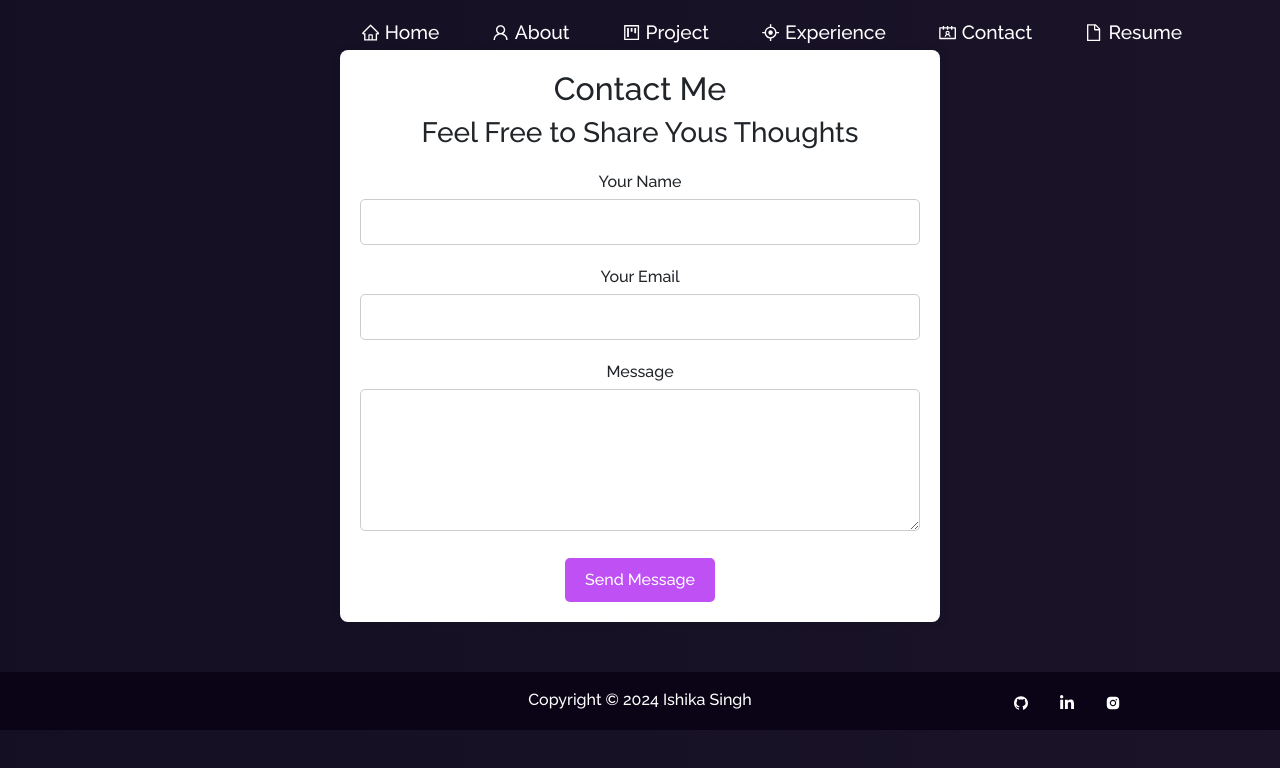
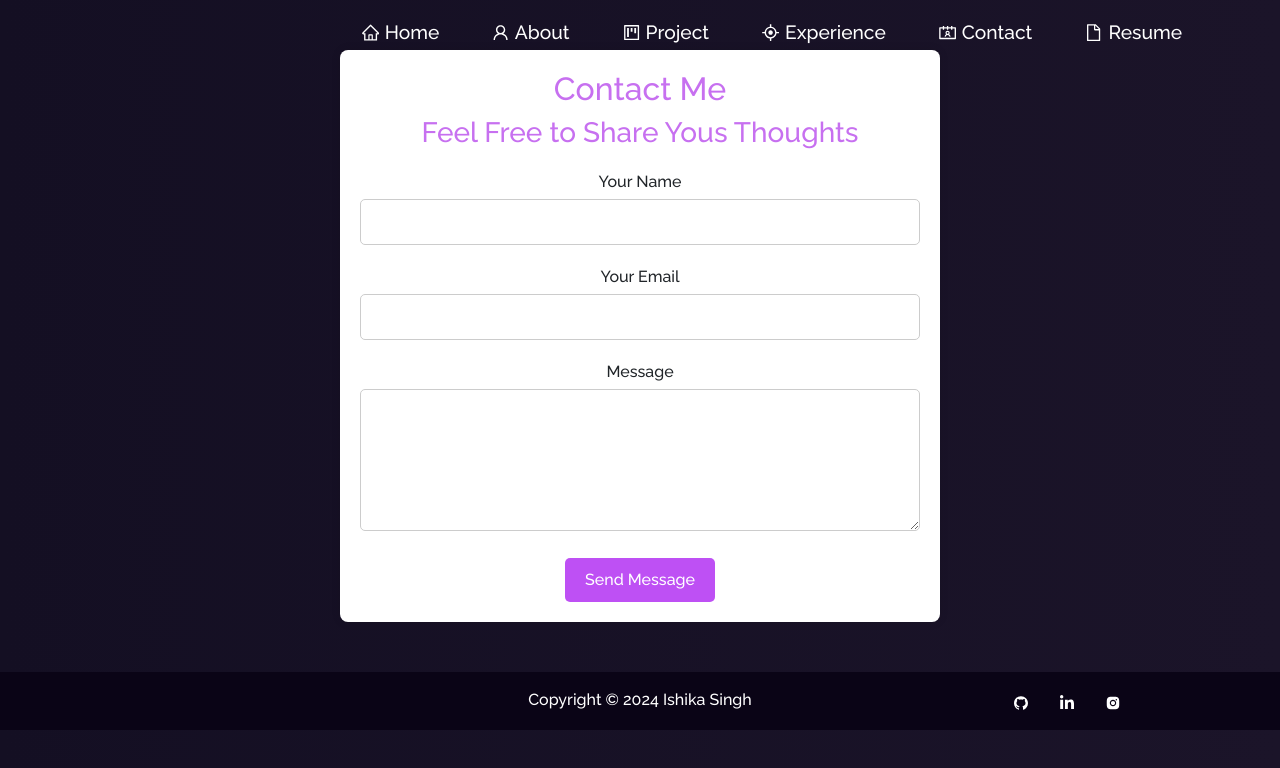
Before and after one commit to ishikasingh21/Ishika-Portfolio-main, a React (Create React App) app: page /contact in a window 1280 px wide. Shown: the top 768 px of the page. Built offline with nearby package versions, Linux system fonts and the light colour scheme.

Commit message:
color h2

```diff
--- a/src/components/Contact.js
+++ b/src/components/Contact.js
@@ -24,8 +24,8 @@ const Contact = () => {
 
   return (
     <div className="contact-form-container">
-      <h2>Contact Me</h2>
-      <h3>Feel Free to Share Yous Thoughts</h3>
+      <h2  strong className='purple'>Contact Me</h2>
+      <h3 strong className='purple'>Feel Free to Share Yous Thoughts</h3>
       <form onSubmit={handleSubmit} className="contact-form">
         <div className="form-group">
           <label htmlFor="name">Your Name</label>
```
